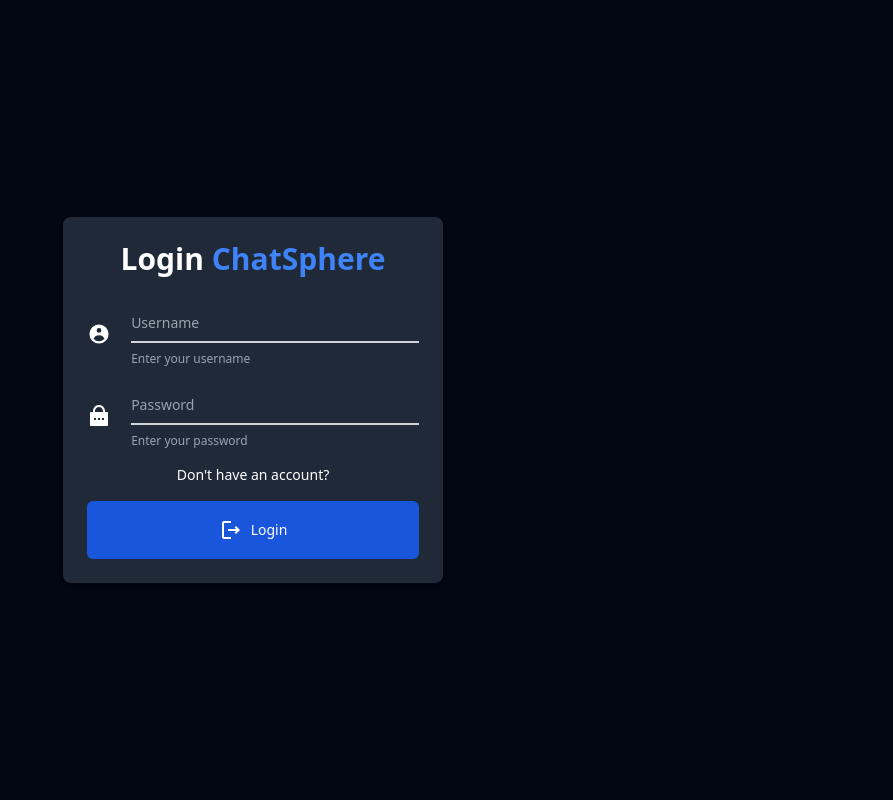
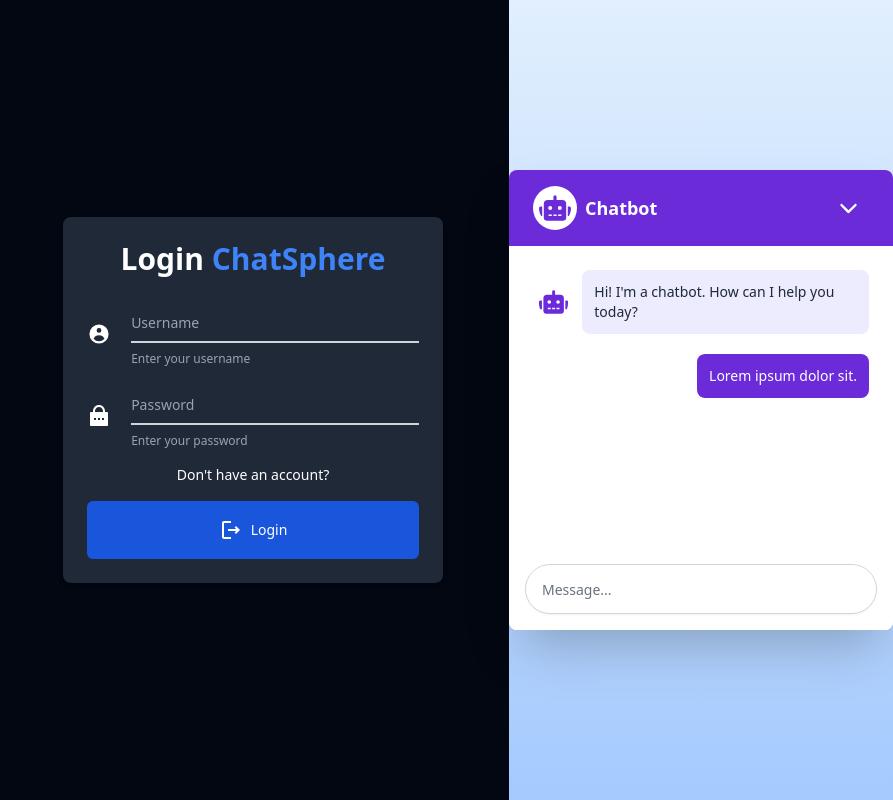
Before and after one commit to lawrenceli7/chat-sphere, a React (Vite) app in the folder client/: page /login in a window 1280 px wide. Shown: the whole page, without its empty margins (387-1280 px from the left). Built offline with nearby package versions, Linux system fonts and the light colour scheme; no server answers.

Commit message:
feat: implement initial chatbot and styling

```diff
--- a/client/src/App.tsx
+++ b/client/src/App.tsx
@@ -1,4 +1,5 @@
 import { Toaster } from "react-hot-toast";
+import Chatbot from "./components/chatbot";
 import { useAuthContext } from "./context/AuthContext";
 import AppRoutes from "./routes";
 
@@ -10,9 +11,14 @@
   }
 
   return (
-    <div className="flex items-center justify-center h-screen p-4 bg-gray-950">
-      <AppRoutes />
-      <Toaster />
-    </div>
+    <>
+      <div className="flex items-center justify-center h-screen p-4 bg-gray-950">
+        <AppRoutes />
+        <Toaster />
+      </div>
+      <div className="fixed bottom-0 right-0 z-50">
+        <Chatbot />
+      </div>
+    </>
   );
 }
--- /dev/null
+++ b/client/src/components/chatbot/ChatForm.tsx
@@ -0,0 +1,32 @@
+import { useState } from "react";
+import { IoIosArrowRoundUp } from "react-icons/io";
+
+const ChatForm = () => {
+  const [message, setMessage] = useState("");
+
+  return (
+    <form
+      action="#"
+      className="flex items-center bg-white border border-gray-300 rounded-full shadow-sm focus-within:border-purple-700"
+    >
+      <input
+        type="text"
+        placeholder="Message..."
+        value={message}
+        onChange={(e) => setMessage(e.target.value)}
+        className="w-full h-12 px-4 text-sm bg-transparent border-none outline-none focus:outline-none focus:ring-0 focus:border-transparent"
+        required
+      />
+      {message.length > 0 && (
+        <button
+          type="submit"
+          className="p-2 mr-2 text-white bg-purple-700 rounded-full hover:bg-purple-600"
+        >
+          <IoIosArrowRoundUp size={25} />
+        </button>
+      )}
+    </form>
+  );
+};
+
+export default ChatForm;
--- /dev/null
+++ b/client/src/components/chatbot/ChatbotIcon.tsx
@@ -0,0 +1,9 @@
+import { FaRobot } from "react-icons/fa";
+
+const ChatbotIcon = () => {
+  return (
+    <FaRobot className="h-11 w-11 p-1.5 bg-white rounded-full text-purple-700" />
+  );
+};
+
+export default ChatbotIcon;
--- /dev/null
+++ b/client/src/components/chatbot/index.tsx
@@ -0,0 +1,44 @@
+import { IoIosArrowDown } from "react-icons/io";
+import ChatbotIcon from "./ChatbotIcon";
+import ChatForm from "./ChatForm";
+
+const Chatbot = () => {
+  return (
+    <div className="flex items-center justify-center w-full min-h-screen bg-gradient-to-b from-blue-100 to-blue-300">
+      <div className="relative overflow-hidden bg-white rounded-lg shadow-2xl w-96">
+        {/* Chatbot header */}
+        <div className="flex items-center justify-between px-6 py-4 bg-purple-700">
+          <div className="flex items-center gap-2">
+            <ChatbotIcon />
+            <h2 className="text-lg font-semibold text-white">Chatbot</h2>
+          </div>
+          <button className="p-2 text-2xl text-white transition duration-200 rounded-full hover:bg-purple-800">
+            <IoIosArrowDown size={25} />
+          </button>
+        </div>
+
+        {/* Chatbot body */}
+        <div className="flex flex-col gap-5 px-6 py-6 overflow-y-auto h-96">
+          <div className="flex items-center gap-2">
+            <ChatbotIcon />
+            <p className="max-w-xs p-3 text-sm bg-purple-100 rounded-lg">
+              Hi! I'm a chatbot. How can I help you today?
+            </p>
+          </div>
+          <div className="flex flex-col items-end">
+            <p className="max-w-xs p-3 text-sm text-white bg-purple-700 rounded-lg">
+              Lorem ipsum dolor sit.
+            </p>
+          </div>
+        </div>
+
+        {/* Chatbot footer */}
+        <div className="absolute bottom-0 w-full p-4 bg-white">
+          <ChatForm />
+        </div>
+      </div>
+    </div>
+  );
+};
+
+export default Chatbot;
--- a/client/src/index.css
+++ b/client/src/index.css
@@ -48,3 +48,9 @@
     transform: translate3d(4px, 0, 0);
   }
 }
+
+* {
+  margin: 0;
+  padding: 0;
+  box-sizing: border-box;
+}
```
Also changed, not shown: 1 other file (tests, documents, lock files or other folders).
